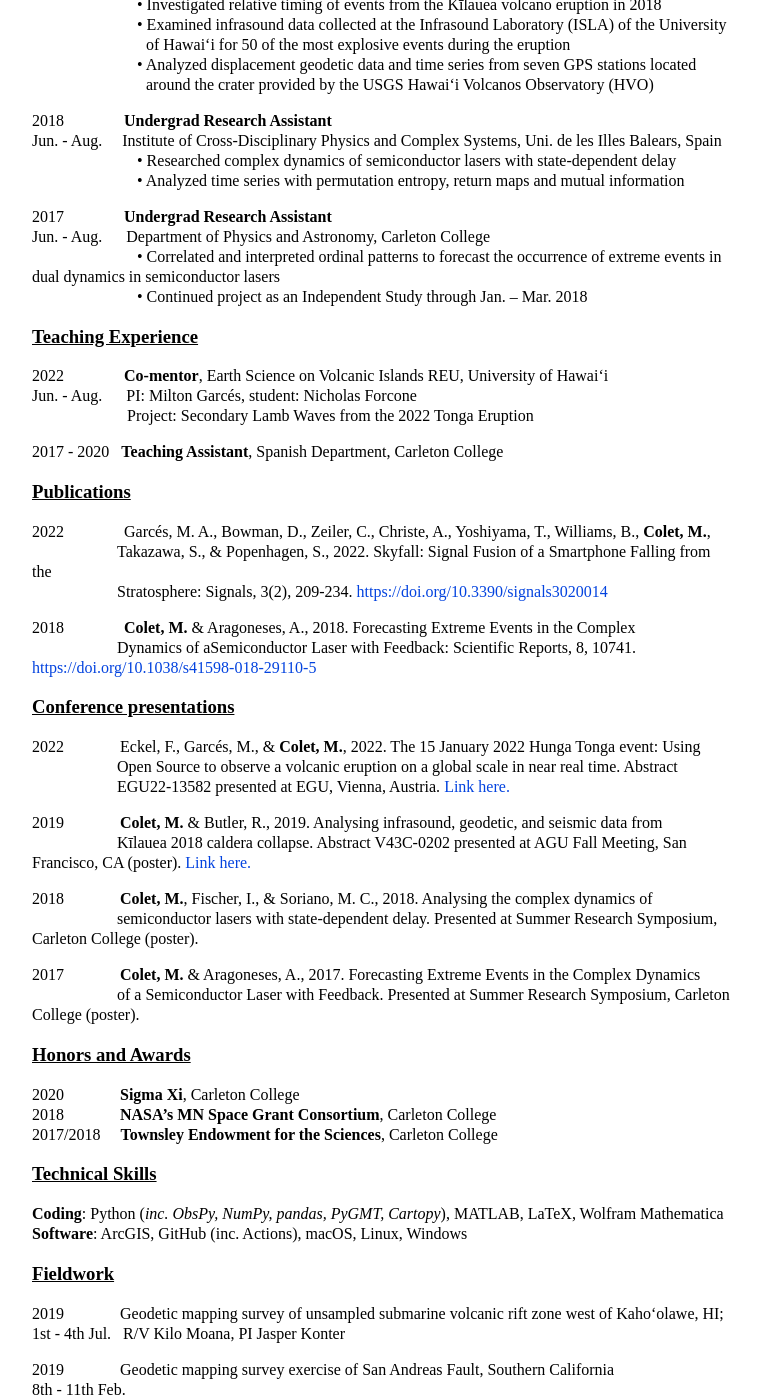
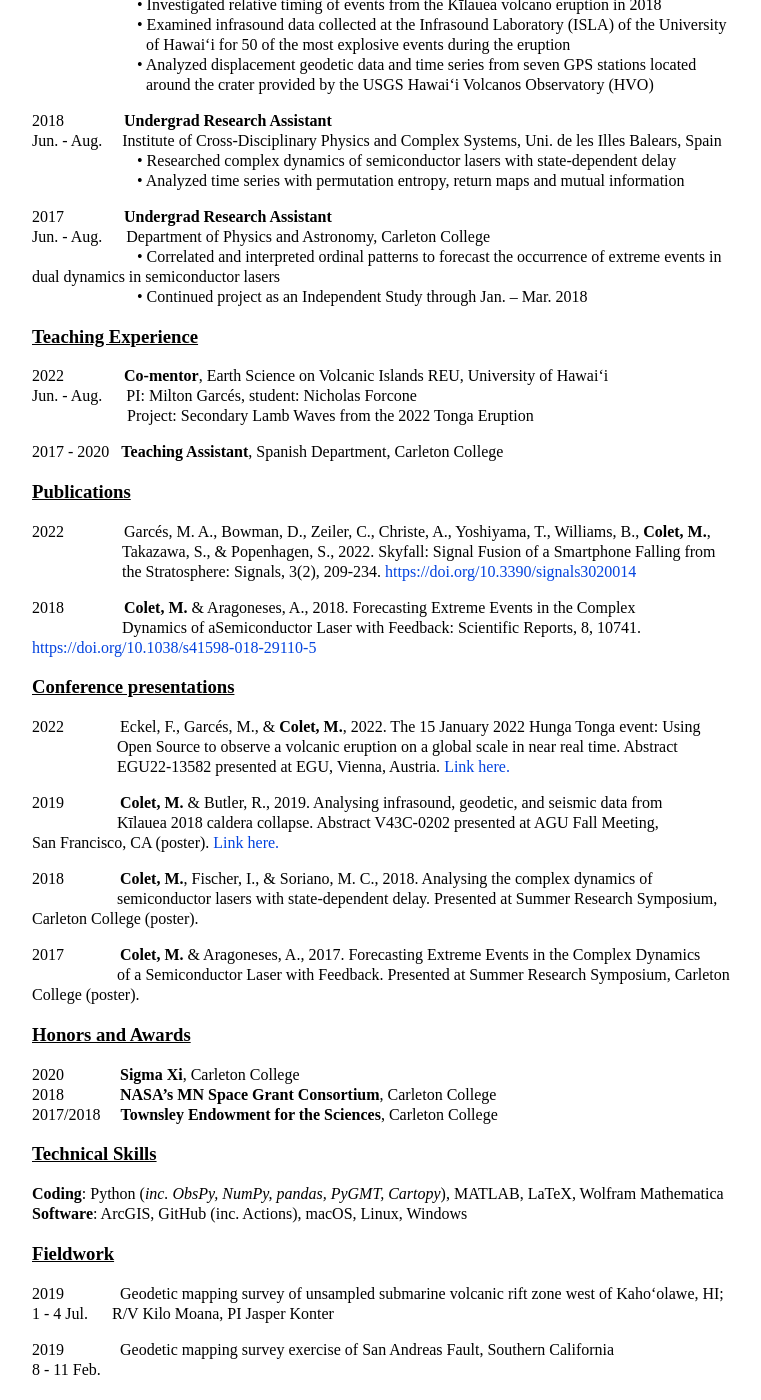
Before and after one commit to MeritxellC/MeritxellC.github.io, a Jekyll site: the page built from cv/cv.md, in a window 1280 px wide and 1400 px high, scrolled down 486 px. Shown: the whole window, without its empty margins (258-1019 px from the left). Built offline with Jekyll 4.4.1, drawn with Linux system fonts in a browser that asks for light colours.

Commit message:
more formatting cv

```diff
--- a/cv/cv.md
+++ b/cv/cv.md
@@ -80,8 +80,8 @@ PI: Milton Garcés, student: Nicholas Forcone<br>
 <p>
 2022&nbsp;&nbsp;&nbsp;&nbsp;&nbsp;&nbsp;&nbsp;&nbsp;&nbsp;&nbsp;&nbsp;&nbsp;&nbsp;&nbsp;&nbsp;Garcés, M. A., Bowman, D., Zeiler, C., Christe, A., Yoshiyama, T., Williams, B.,
 <strong>Colet, M.</strong>,<br>
-<span style="margin-left:85px;"></span>Takazawa, S., & Popenhagen, S., 2022. Skyfall: Signal Fusion of a Smartphone Falling from the <br>
-<span style="margin-left:85px;"></span>Stratosphere: Signals, 3(2), 209-234.
+<span style="margin-left:90px;"></span>Takazawa, S., & Popenhagen, S., 2022. Skyfall: Signal Fusion of a Smartphone Falling from <br>
+<span style="margin-left:90px;"></span>the Stratosphere: Signals, 3(2), 209-234.
 
 <a href="https://www.mdpi.com/2624-6120/3/2/14/htm">https://doi.org/10.3390/signals3020014</a>
 
@@ -89,8 +89,8 @@ PI: Milton Garcés, student: Nicholas Forcone<br>
 
 <p>
 2018&nbsp;&nbsp;&nbsp;&nbsp;&nbsp;&nbsp;&nbsp;&nbsp;&nbsp;&nbsp;&nbsp;&nbsp;&nbsp;&nbsp;&nbsp;<strong>Colet, M.</strong> & Aragoneses, A., 2018. Forecasting Extreme Events in the Complex <br>
-<span style="margin-left:85px;"></span>Dynamics of aSemiconductor Laser with Feedback: Scientific Reports, 8, 10741.
-<span style="margin-left:85px;"></span><a href="https://www.nature.com/articles/s41598-018-29110-5">https://doi.org/10.1038/s41598-018-29110-5</a>
+<span style="margin-left:90px;"></span>Dynamics of aSemiconductor Laser with Feedback: Scientific Reports, 8, 10741.
+<span style="margin-left:90px;"></span><a href="https://www.nature.com/articles/s41598-018-29110-5">https://doi.org/10.1038/s41598-018-29110-5</a>
 </p>
 
 <h3>
@@ -107,8 +107,8 @@ PI: Milton Garcés, student: Nicholas Forcone<br>
 
 <p>
 2019&nbsp;&nbsp;&nbsp;&nbsp;&nbsp;&nbsp;&nbsp;&nbsp;&nbsp;&nbsp;&nbsp;&nbsp;&nbsp;&nbsp;<strong>Colet, M.</strong> & Butler, R., 2019. Analysing infrasound, geodetic, and seismic data from <br>
-<span style="margin-left:85px;"></span>Kīlauea 2018 caldera collapse. Abstract V43C-0202 presented at AGU Fall Meeting, San Francisco, CA (poster).
-<a href="https://ui.adsabs.harvard.edu/abs/2019AGUFM.V43C0202C/abstract">Link here.</a>
+<span style="margin-left:85px;"></span>Kīlauea 2018 caldera collapse. Abstract V43C-0202 presented at AGU Fall Meeting,
+<span style="margin-left:85px;"></span>San Francisco, CA (poster). <a href="https://ui.adsabs.harvard.edu/abs/2019AGUFM.V43C0202C/abstract">Link here.</a>
 </p>
 
 <p>
@@ -119,7 +119,8 @@ PI: Milton Garcés, student: Nicholas Forcone<br>
 
 <p>
 2017&nbsp;&nbsp;&nbsp;&nbsp;&nbsp;&nbsp;&nbsp;&nbsp;&nbsp;&nbsp;&nbsp;&nbsp;&nbsp; <strong>Colet, M.</strong> & Aragoneses, A., 2017. Forecasting Extreme Events in the Complex Dynamics <br>
-<span style="margin-left:85px;"></span>of a Semiconductor Laser with Feedback. Presented at Summer Research Symposium, Carleton College (poster).
+<span style="margin-left:85px;"></span>of a Semiconductor Laser with Feedback. Presented at Summer Research Symposium, Carleton
+<span style="margin-left:85px;"></span>College (poster).
 </p>
 
 <h3>
@@ -145,9 +146,9 @@ PI: Milton Garcés, student: Nicholas Forcone<br>
 </h3>
 <p>
 2019&nbsp;&nbsp;&nbsp;&nbsp;&nbsp;&nbsp;&nbsp;&nbsp;&nbsp;&nbsp;&nbsp;&nbsp;&nbsp;&nbsp;Geodetic mapping survey of unsampled submarine volcanic rift zone west of Kaho‘olawe, HI; <br>
-1st - 4th Jul.&nbsp;&nbsp;&nbsp;R/V Kilo Moana, PI Jasper Konter
+1 - 4 Jul.&nbsp;&nbsp;&nbsp;&nbsp;&nbsp;&nbsp;R/V Kilo Moana, PI Jasper Konter
 </p>
 <p>
 2019&nbsp;&nbsp;&nbsp;&nbsp;&nbsp;&nbsp;&nbsp;&nbsp;&nbsp;&nbsp;&nbsp;&nbsp;&nbsp;&nbsp;Geodetic mapping survey exercise of San Andreas Fault, Southern California <br>
-8th - 11th Feb.
+8 - 11 Feb.
 </p>
```
